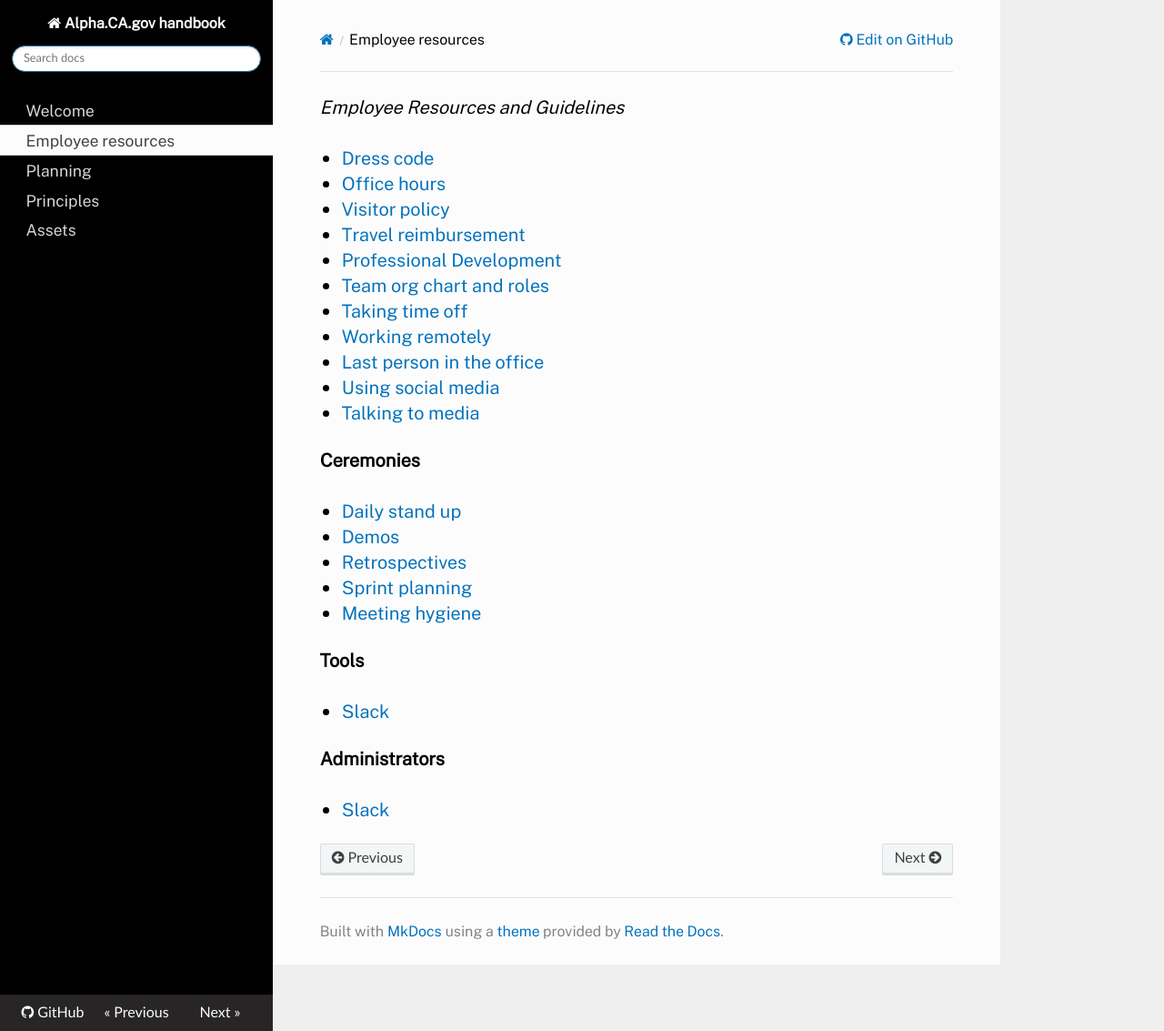
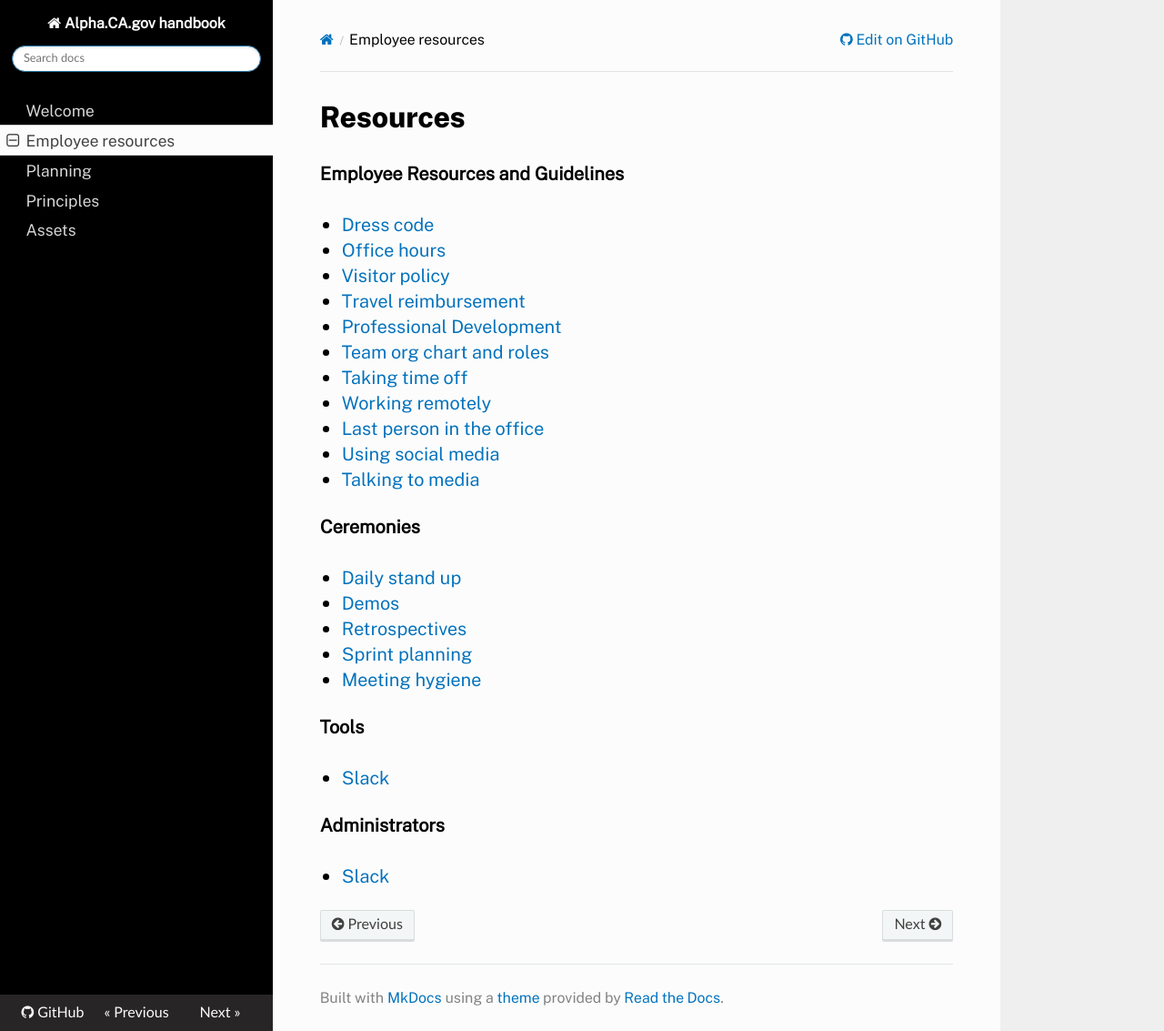
Before and after one commit to cagov/handbook-cadotgov, an MkDocs documentation site: the page built from docs/Employeeresourcesandguidelines.md, in a window 1280 px wide and 1133 px high. Shown: the whole window at 91% size. Built offline with MkDocs 1.6.1, drawn with Linux system fonts in a browser that asks for light colours; nearby versions of some CDN libraries; old or Windows-style settings are respelled for this version of MkDocs.

Commit message:
Update Employeeresourcesandguidelines.md

```diff
--- a/docs/Employeeresourcesandguidelines.md
+++ b/docs/Employeeresourcesandguidelines.md
@@ -1,4 +1,6 @@
-*Employee Resources and Guidelines*
+# Resources
+
+**Employee Resources and Guidelines**
 
 * [Dress code](dresscode.md)
 * [Office hours](officehours.md)
```
